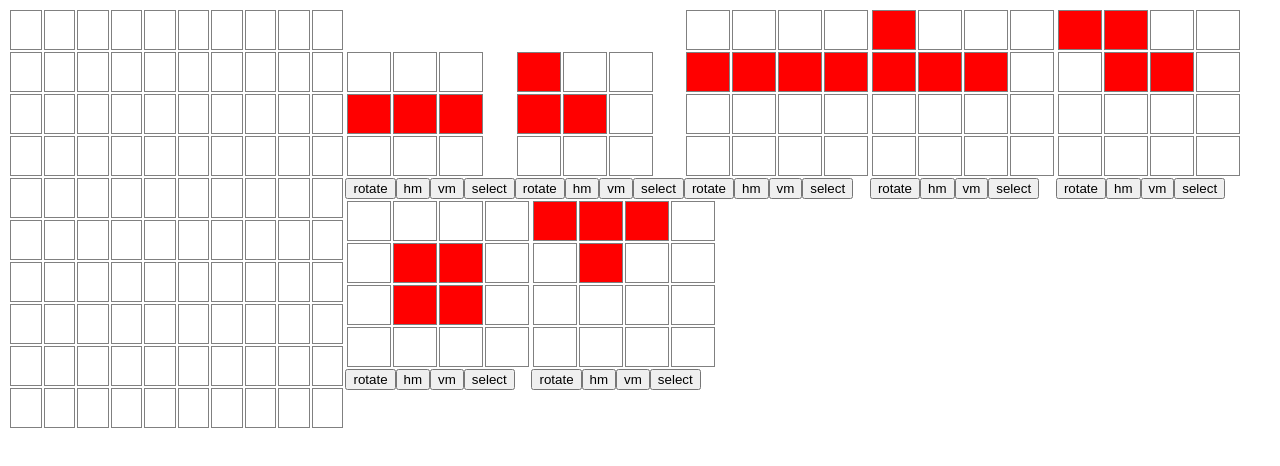
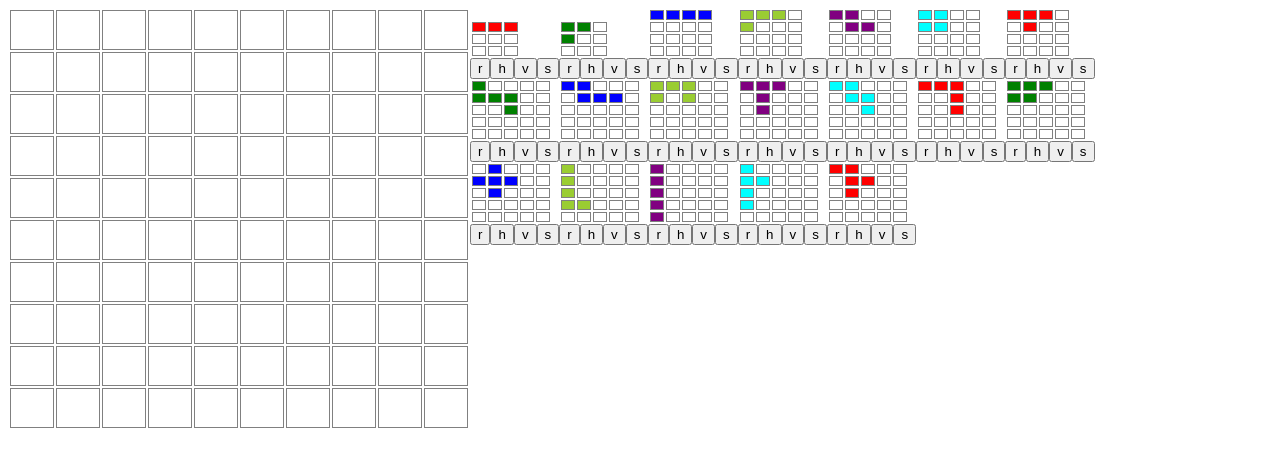
Before and after one commit to debel/polyomica, a website: page index.html in a window 1280 px wide. Drawn offline with Linux system fonts and the light colour scheme.

Commit message:
min container when placing + colors

```diff
--- a/draw.js
+++ b/draw.js
@@ -11,8 +11,10 @@ function generateGrid(n) {
   return grid;
 }
 
+const allColors = ['red', 'green', 'blue', 'yellow', 'purple', 'cyan'];
+
 function fullOrEmpty(cell) {
-  return `class="${cell === 0 ? 'empty' : 'full'}"`;
+  return `class="${cell === 0 ? 'empty' : (allColors[cell - 1] || 'red')}"`;
 }
 
 function drawGrid(grid) {
@@ -31,7 +33,7 @@ function drawShape(shape) {
   el.appendChild(drawnShape);
 
   const rotateBtn = document.createElement('button');
-  rotateBtn.innerText = "rotate";
+  rotateBtn.innerText = "r";
   rotateBtn.onclick = () => {
     shape = rotate(shape);
     const newShape = drawGrid(shape);
@@ -42,7 +44,7 @@ function drawShape(shape) {
 
 
   const hMirrorBtn = document.createElement('button');
-  hMirrorBtn.innerText = "hm";
+  hMirrorBtn.innerText = "h";
   hMirrorBtn.onclick = () => {
     shape = mirrorHorizontal(shape);
     const newShape = drawGrid(shape);
@@ -52,7 +54,7 @@ function drawShape(shape) {
   el.appendChild(hMirrorBtn);
 
   const vMirrorBtn = document.createElement('button');
-  vMirrorBtn.innerText = "vm";
+  vMirrorBtn.innerText = "v";
   vMirrorBtn.onclick = () => {
     shape = mirrorVertical(shape);
     const newShape = drawGrid(shape);
@@ -62,9 +64,9 @@ function drawShape(shape) {
   el.appendChild(vMirrorBtn);
 
   const select = document.createElement('button');
-  select.innerText = "select";
+  select.innerText = "s";
   select.onclick = () => {
-    selectedShape = shape;
+    selectedShape = minEnvelope(shape);
   };
   el.appendChild(select);
 
--- a/game.css
+++ b/game.css
@@ -6,8 +6,21 @@
   display: inline-block;
 }
 
+#market {
+  max-width: 50%;
+}
+
 #market>table {
   display: inline-flex;
+}
+
+#market table td {
+  width: 10px;
+  height: 10px;
+}
+
+#shape button {
+  width: 10px !important;
 }
 
 td {
@@ -17,6 +30,26 @@ td {
   text-align: center;
 }
 
-td.full {
+.red {
   background-color: red;
 }
+
+.yellow {
+  background-color: yellowgreen;
+}
+
+.blue {
+  background-color: blue;
+}
+
+.green {
+  background-color: green;
+}
+
+.purple {
+  background-color: purple;
+}
+
+.cyan {
+  background-color: cyan;
+}
--- a/game.js
+++ b/game.js
@@ -6,6 +6,7 @@ const board = document.getElementById("board");
 
 board.appendChild(drawnBoard);
 
+let currentColorIndex = 0;
 let selectedShape = [[]];
 
 board.addEventListener("mouseup", e => {
@@ -17,8 +18,8 @@ board.addEventListener("mouseup", e => {
 }, false);
 
 board.addEventListener("mousemove", e => {
-  newBoardState = impose(boardState, selectedShape, e.target.dataset.x, e.target.dataset.y);
-  const newGrid = drawGrid(newBoardState);
+  const temporaryBoardState = impose(boardState, selectedShape, e.target.dataset.x, e.target.dataset.y);
+  const newGrid = drawGrid(temporaryBoardState);
   board.replaceChild(newGrid, drawnBoard);
   drawnBoard = newGrid;
 }, false);
--- a/operations.js
+++ b/operations.js
@@ -14,6 +14,50 @@ function mirrorVertical(matrix) {
   const rows = matrix.length - 1;
   return matrix.map((row, i) =>
     row.map((_, j) => matrix[rows - i][j]))
+}
+
+function isEmptyRow(row) {
+  return row.every(e => e === 0);
+}
+
+function filterRow(row) {
+  return row.filter(e => e !== 0);
+}
+
+function minEnvelope(matrix) {
+  const newMatrix = [];
+  let startRow = -1;
+  let endRow = -1;
+
+  matrix.forEach((row, r) => {
+    if (!isEmptyRow(row)) {
+      newMatrix.push([]);
+      if (startRow === -1) {
+        startRow = r;
+      }
+      endRow = r;
+    }
+  });
+
+  for (let i = 0; i < matrix[0].length; i += 1) {
+    let allEmpty = true;
+
+    for (let j = startRow; j <= endRow; j += 1) {
+      if (matrix[j][i] !== 0) {
+        allEmpty = false;
+      }
+    }
+
+    if (allEmpty == true) {
+      continue;
+    }
+
+    for (let j = 0, k = startRow; j < newMatrix.length; j += 1, k += 1) {
+      newMatrix[j].push(matrix[k][i]);
+    }
+  }
+
+  return newMatrix;
 }
 
 function impose(mA, mB, y, x) {
--- a/shapes.js
+++ b/shapes.js
@@ -1,36 +1,36 @@
 const shapes = {
   I3: [
+    [1, 1, 1],
     [0, 0, 0],
-    [1, 1, 1],
     [0, 0, 0],
   ],
   L3: [
-    [1, 0, 0],
-    [1, 1, 0],
+    [2, 2, 0],
+    [2, 0, 0],
     [0, 0, 0],
   ],
   I4: [
+    [3, 3, 3, 3],
     [0, 0, 0, 0],
-    [1, 1, 1, 1],
     [0, 0, 0, 0],
     [0, 0, 0, 0],
   ],
   L4: [
-    [1, 0, 0, 0],
-    [1, 1, 1, 0],
+    [4, 4, 4, 0],
+    [4, 0, 0, 0],
     [0, 0, 0, 0],
     [0, 0, 0, 0],
   ],
   Z4: [
-    [1, 1, 0, 0],
-    [0, 1, 1, 0],
+    [5, 5, 0, 0],
+    [0, 5, 5, 0],
     [0, 0, 0, 0],
     [0, 0, 0, 0],
   ],
   O4: [
+    [6, 6, 0, 0],
+    [6, 6, 0, 0],
     [0, 0, 0, 0],
-    [0, 1, 1, 0],
-    [0, 1, 1, 0],
     [0, 0, 0, 0],
   ],
   T4: [
@@ -39,4 +39,88 @@ const shapes = {
     [0, 0, 0, 0],
     [0, 0, 0, 0],
   ],
+  ZL5: [
+    [2, 0, 0, 0, 0],
+    [2, 2, 2, 0, 0],
+    [0, 0, 2, 0, 0],
+    [0, 0, 0, 0, 0],
+    [0, 0, 0, 0, 0],
+  ],
+  Z5: [
+    [3, 3, 0, 0, 0],
+    [0, 3, 3, 3, 0],
+    [0, 0, 0, 0, 0],
+    [0, 0, 0, 0, 0],
+    [0, 0, 0, 0, 0],
+  ],
+  V5: [
+    [4, 4, 4, 0, 0],
+    [4, 0, 4, 0, 0],
+    [0, 0, 0, 0, 0],
+    [0, 0, 0, 0, 0],
+    [0, 0, 0, 0, 0],
+  ],
+  T5: [
+    [5, 5, 5, 0, 0],
+    [0, 5, 0, 0, 0],
+    [0, 5, 0, 0, 0],
+    [0, 0, 0, 0, 0],
+    [0, 0, 0, 0, 0],
+  ],
+  W5: [
+    [6, 6, 0, 0, 0],
+    [0, 6, 6, 0, 0],
+    [0, 0, 6, 0, 0],
+    [0, 0, 0, 0, 0],
+    [0, 0, 0, 0, 0],
+  ],
+  L5: [
+    [1, 1, 1, 0, 0],
+    [0, 0, 1, 0, 0],
+    [0, 0, 1, 0, 0],
+    [0, 0, 0, 0, 0],
+    [0, 0, 0, 0, 0],
+  ],
+  P5: [
+    [2, 2, 2, 0, 0],
+    [2, 2, 0, 0, 0],
+    [0, 0, 0, 0, 0],
+    [0, 0, 0, 0, 0],
+    [0, 0, 0, 0, 0],
+  ],
+  X5: [
+    [0, 3, 0, 0, 0],
+    [3, 3, 3, 0, 0],
+    [0, 3, 0, 0, 0],
+    [0, 0, 0, 0, 0],
+    [0, 0, 0, 0, 0],
+  ],
+  LL5: [
+    [4, 0, 0, 0, 0],
+    [4, 0, 0, 0, 0],
+    [4, 0, 0, 0, 0],
+    [4, 4, 0, 0, 0],
+    [0, 0, 0, 0, 0],
+  ],
+  I5: [
+    [5, 0, 0, 0, 0],
+    [5, 0, 0, 0, 0],
+    [5, 0, 0, 0, 0],
+    [5, 0, 0, 0, 0],
+    [5, 0, 0, 0, 0],
+  ],
+  F5: [
+    [6, 0, 0, 0, 0],
+    [6, 6, 0, 0, 0],
+    [6, 0, 0, 0, 0],
+    [6, 0, 0, 0, 0],
+    [0, 0, 0, 0, 0],
+  ],
+  R5: [
+    [1, 1, 0, 0, 0],
+    [0, 1, 1, 0, 0],
+    [0, 1, 0, 0, 0],
+    [0, 0, 0, 0, 0],
+    [0, 0, 0, 0, 0],
+  ],
 }
```
